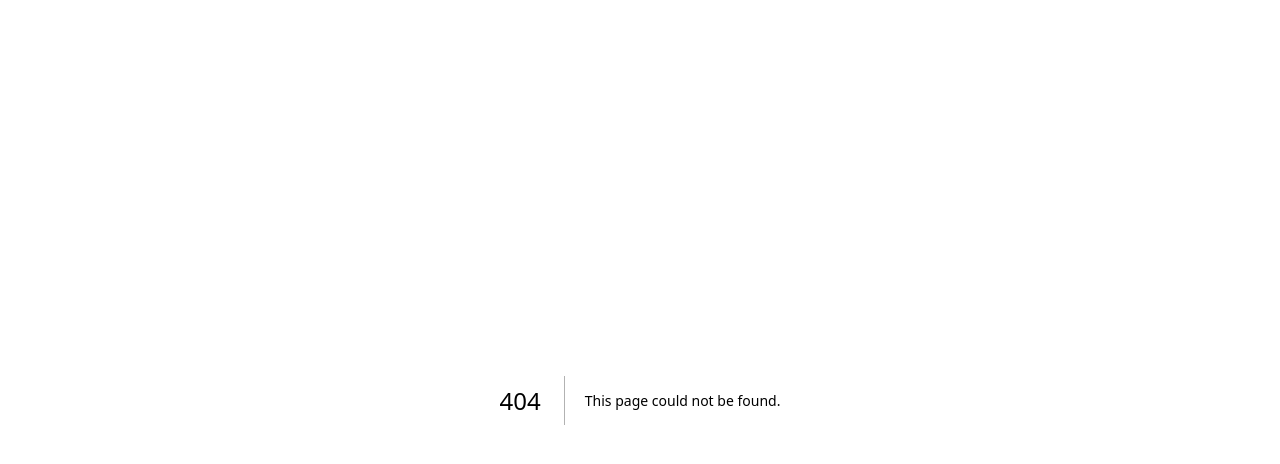
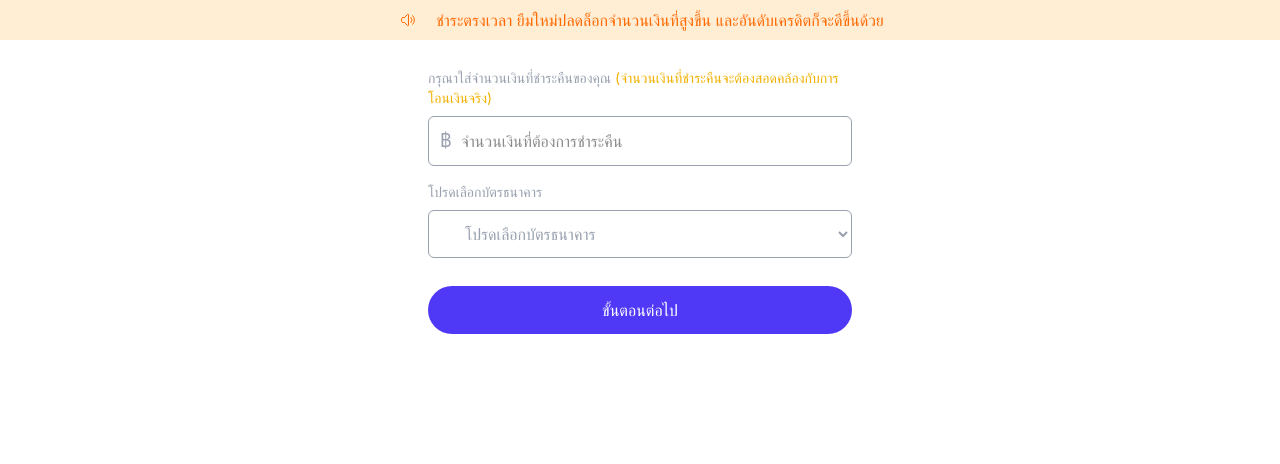
Before and after one commit to mrnonny416/bill-notice-service, a Next.js app in the folder app/: page /payments in a window 1280 px wide. Before the commit this address had no page. Shown: the top 464 px of the page. Built offline with nearby package versions, Linux system fonts and the light colour scheme.

Commit message:
Add payments page UI with form and bank selection
Introduces a new payments page featuring a notice, input for repayment amount, bank selection dropdown, and a next step button. The UI is styled and includes Thai language instructions for users.

```diff
--- /dev/null
+++ b/app/app/payments/page.tsx
@@ -0,0 +1,59 @@
+"use client";
+
+import { HiOutlineSpeakerWave } from "react-icons/hi2";
+
+export default function Payments() {
+  return (
+    <>
+      <div className="mx-auto flex w-full items-center justify-center bg-orange-100 text-orange-500">
+        <div className="flex items-center justify-center gap-2 p-3">
+          <HiOutlineSpeakerWave />
+        </div>
+        <div className="p-2">
+          ชำระตรงเวลา ยืมใหม่ปลดล็อกจำนวนเงินที่สูงขึ้น
+          และอันดับเครดิตก็จะดีขึ้นด้วย
+        </div>
+      </div>
+
+      <div className="mx-auto mt-4 max-w-md">
+        <div className="flex w-full flex-col items-center gap-2 p-3">
+          <div className="text-sm text-gray-400">
+            กรุณาใส่จำนวนเงินที่ชำระคืนของคุณ
+            <span className="text-yellow-500">
+              {" "}
+              (จำนวนเงินที่ชำระคืนจะต้องสอดคล้องกับการโอนเงินจริง)
+            </span>
+          </div>
+          <div className="relative w-full">
+            <span className="pointer-events-none absolute top-1/2 left-3 -translate-y-1/2 text-lg text-gray-400">
+              ฿
+            </span>
+            <input
+              type="number"
+              className="w-full rounded-md border-1 border-gray-400 p-3 pl-8"
+              placeholder="จำนวนเงินที่ต้องการชำระคืน"
+            />
+          </div>
+          <div className="mt-2 flex w-full justify-start text-sm text-gray-400">
+            โปรดเลือกบัตรธนาคาร
+          </div>
+          <div className="flex w-full justify-start text-gray-400">
+            <div className="relative w-full">
+              <select className="w-full rounded-md border-1 border-gray-400 p-3 pl-8">
+                <option value="">โปรดเลือกบัตรธนาคาร</option>
+                <option value="bank1">ธนาคาร 1</option>
+                <option value="bank2">ธนาคาร 2</option>
+                <option value="bank3">ธนาคาร 3</option>
+              </select>
+            </div>
+          </div>
+          <div className="mt-5 flex w-full justify-start text-gray-400">
+            <button className="h-fit w-full rounded-4xl bg-indigo-600 py-3 text-white">
+              ขั้นตอนต่อไป
+            </button>
+          </div>
+        </div>
+      </div>
+    </>
+  );
+}
```
